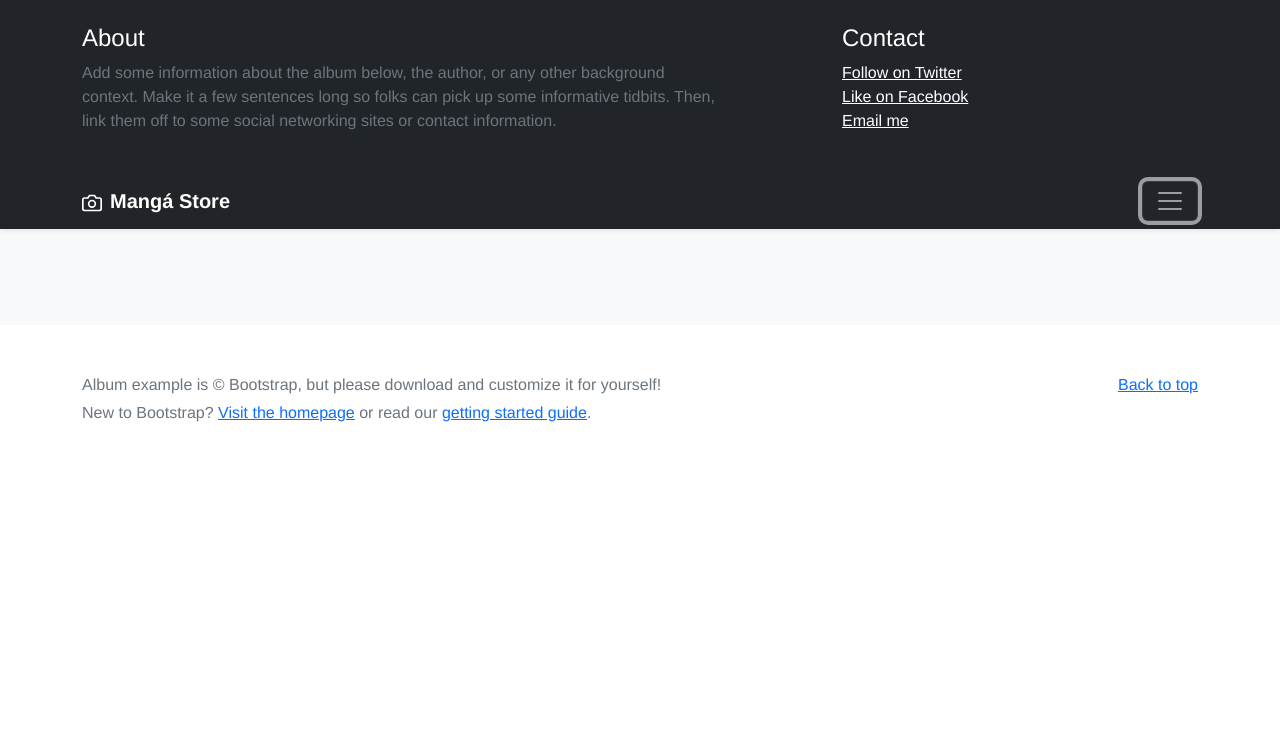
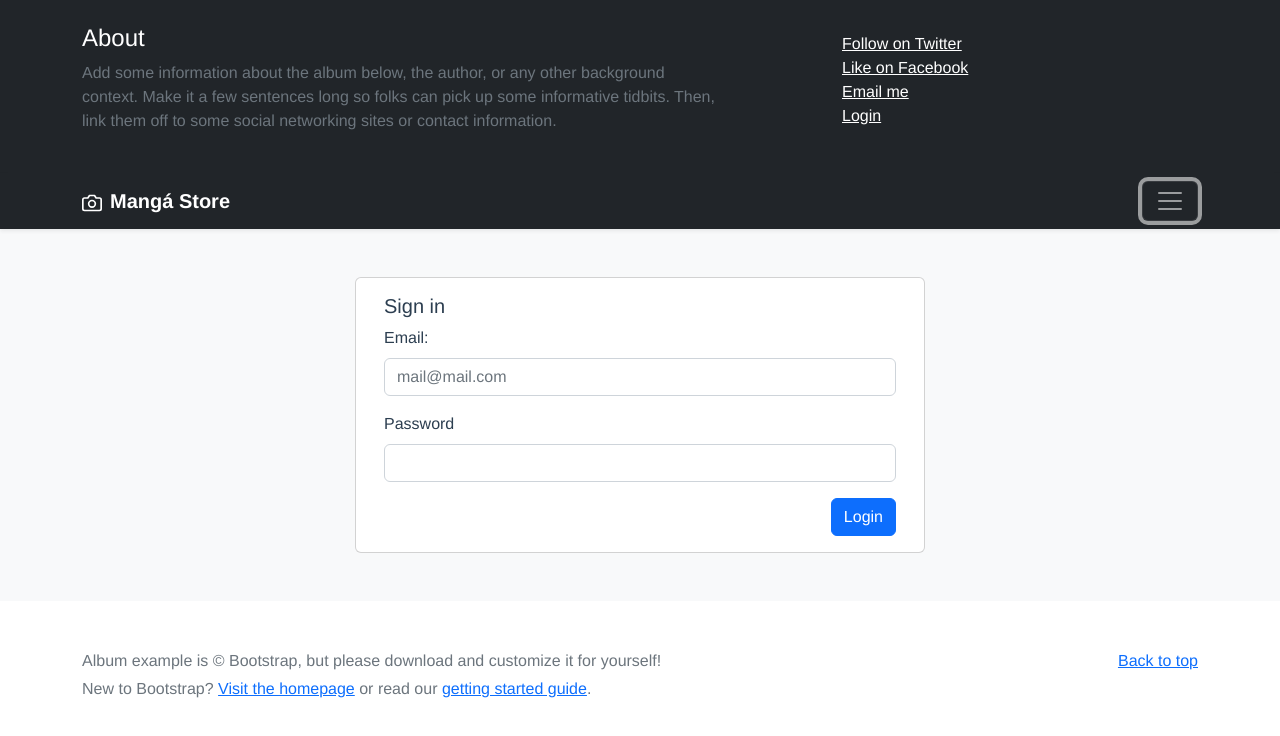
Before and after one commit to profBruno-UFC-Qx/qxd0020-manga-store, a Vue app in the folder frontend/: page /login in a window 1280 px wide. Both pictures are taken after a click on the button "Toggle navigation". Shown: the top 736 px of the page. Built offline with nearby package versions, Linux system fonts and the light colour scheme.

Commit message:
Autenticação básica implementada

```diff
--- a/frontend/src/App.vue
+++ b/frontend/src/App.vue
@@ -1,3 +1,15 @@
+<script setup lang="ts">
+import { computed } from 'vue';
+import { userStore} from './stores/user'
+
+const store = userStore()
+const username = computed(() => store.username)
+
+function logout() {
+  store.logout()
+}
+
+</script>
 <template>
 <header>
       <div class="collapse bg-dark" id="navbarHeader">
@@ -8,11 +20,13 @@
               <p class="text-muted">Add some information about the album below, the author, or any other background context. Make it a few sentences long so folks can pick up some informative tidbits. Then, link them off to some social networking sites or contact information.</p>
             </div>
             <div class="col-sm-4 offset-md-1 py-4">
-              <h4 class="text-white">Contact</h4>
+              <h4 class="text-white">{{ username }}</h4>
               <ul class="list-unstyled">
                 <li><a href="#" class="text-white">Follow on Twitter</a></li>
                 <li><a href="#" class="text-white">Like on Facebook</a></li>
                 <li><a href="#" class="text-white">Email me</a></li>
+                <li v-if="username"><a href="#" class="text-white" @click="logout">Logout</a></li>
+                <li v-else><router-link to="/login" class="text-white">Login</router-link></li>
               </ul>
             </div>
           </div>
--- a/frontend/src/router/index.ts
+++ b/frontend/src/router/index.ts
@@ -1,4 +1,5 @@
 import { createRouter, createWebHistory } from 'vue-router'
+import Login from '../views/Login.vue'
 import AdminHome from '../views/admin/Home.vue'
 import MangaForm from '../views/admin/MangaForm.vue'
 import Home from '../views/Home.vue'
@@ -6,6 +7,11 @@ import MangaExpandedCard from '../views/MangaInDetails.vue'
 import NotFound from '../views/NotFound.vue'
 
 const routes = [
+    {
+        path: "/login",
+        component: Login,
+        name: 'login'
+    },
     {
         path: "/admin",
         component: AdminHome,
--- /dev/null
+++ b/frontend/src/stores/user.ts
@@ -0,0 +1,82 @@
+import { defineStore } from 'pinia'
+import { AxiosRequestHeaders } from 'axios'
+import { api } from '../baseConfig'
+import { getErrorMessage } from '../mixin/errorMessageMixing'
+
+interface User {
+    id: number,
+    username: string,
+    email: string,
+    jwt: string,
+    role: string
+}
+
+interface State {
+    user: User
+}
+
+const authenticationHeader = (token: string): AxiosRequestHeaders => {
+    return { "Authorization": `Bearer ${token}` }
+}
+
+export const userStore = defineStore('user', {
+    state: (): State => ({
+        user: {} as User
+    }),
+    getters: {
+        role(state) {
+            return state.user.role
+        },
+        isAuthenticated(state) {
+            return state.user.jwt !== undefined
+        },
+        isAdmin(state) {
+            return state.user.role === "admin"
+        },
+        username(state) {
+            return state.user.username
+        }
+    },
+    actions : {
+        async authenticate(login: string, password: string) {
+            try {
+                const { data } = await api.post('/auth/local', {
+                    identifier: login,
+                    password: password
+                })
+                const { user, jwt } = data
+                this.user = {
+                  id: user.id,
+                  username: user.username,
+                  email: user.email,
+                  jwt: jwt,
+                  role: await this.getRoles()
+                }
+                return true
+            } catch(error) {
+                console.log(getErrorMessage(error))
+            }
+            return false
+        },
+        async getRoles() {
+            if(this.user.jwt) {
+                try {
+                    const { data } = await api.get('users/me', {
+                        headers: authenticationHeader(this.user.jwt),
+                        params: {
+                            populate: 'roles'
+                        }
+                    })
+                    const { role } = data
+                    return role.type
+                } catch(error) {
+                    console.log(getErrorMessage(error))
+                }
+            }
+            return {}
+        },
+        logout() {
+            this.user = {} as User
+        }
+    }
+})
--- /dev/null
+++ b/frontend/src/views/Login.vue
@@ -0,0 +1,64 @@
+<script setup lang="ts">
+import { ref } from 'vue'
+import { userStore } from '../stores/user'
+import { useRouter } from 'vue-router';
+
+const identifier = ref("")
+const password = ref("")
+const store = userStore()
+const router = useRouter()
+
+const validated = ref(false)
+const validationMessage = ref("")
+
+async function authenticate(){
+    validated.value = true
+    if(identifier.value && password.value) {
+        const result = await store.authenticate(identifier.value, password.value)
+        if(result) {
+            validationMessage.value = ""
+            if(store.isAdmin) {
+                router.push('/admin')
+            } else {
+                router.push('/')
+            }
+        } else {
+            validationMessage.value = "Usuário ou senha incorretos!"
+        }
+    }
+}
+
+</script>
+
+<template>
+    <div class="row justify-content-center">
+        <div class="col-6 card" >
+            <div class="card-body">
+                <h5 class="card-title">Sign in</h5>
+                <div class="alert alert-danger" v-if="validationMessage" role="alert">
+                    {{validationMessage}}
+                </div>
+                <form :class="{ 'was-validated': validated}">
+                    <div class="mb-3">
+                        <label for="emailInput" class="form-label">Email:</label>
+                        <input type="email" class="form-control" id="emailInput" placeholder="mail@mail.com" v-model="identifier" required>
+                        <div class="invalid-feedback">
+                            Você deve informar um email válido.
+                        </div>
+                    </div>
+                    <div class="mb-3">
+                        <label for="passwordInput" class="form-label">Password</label>
+                        <input type="password" class="form-control" id="passwordInput" v-model="password" required>
+                        <div class="invalid-feedback">
+                            A senha é um campo obrigatório.
+                        </div>
+                    </div>
+                </form>
+                <div class="mb-3">
+                    <a class="float-end btn btn-primary" @click="authenticate">Login</a>
+                </div>
+            </div>
+        </div>
+    </div>
+
+</template>
```
